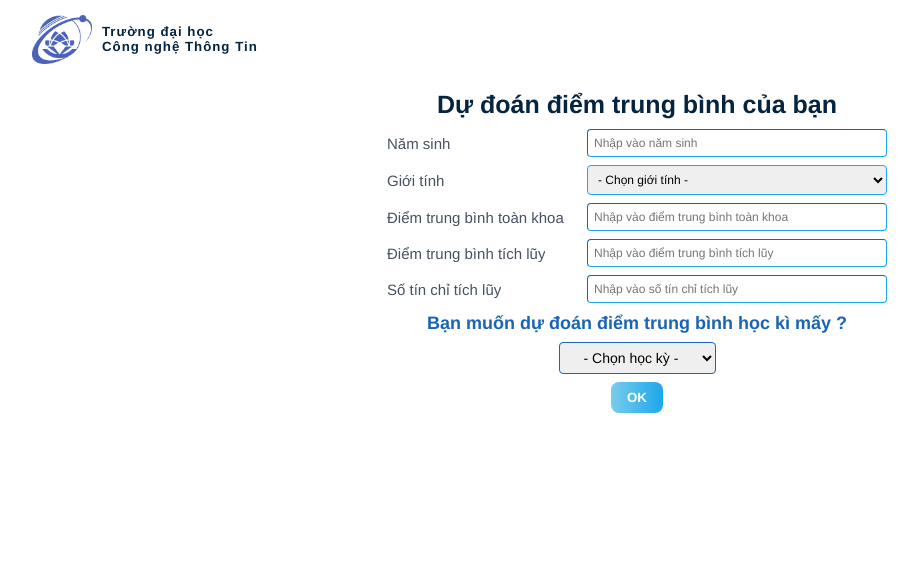
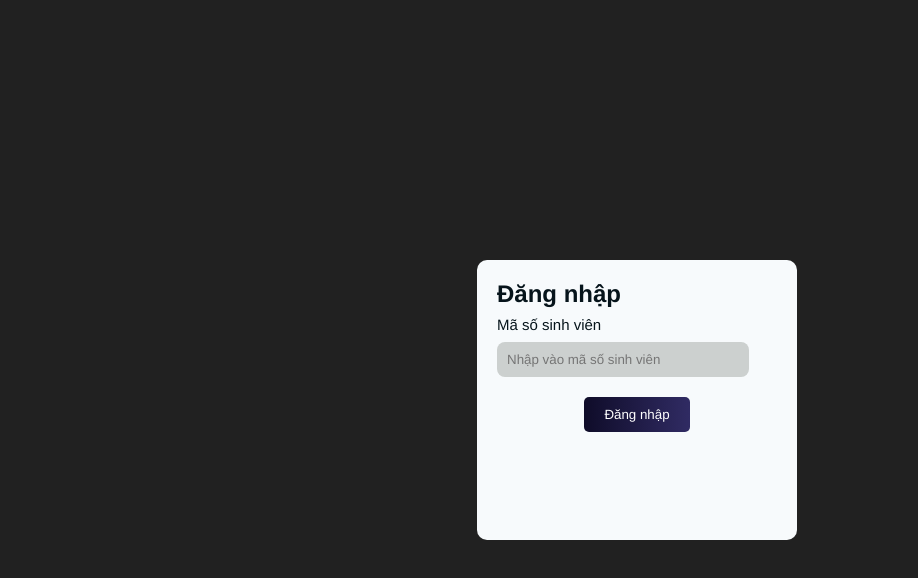
Before and after one commit to tot20482/deploy_ds317, a React (Create React App) app in the folder client/: page / in a window 1280 px wide. Shown: the top 578 px of the page, without its empty margins (3-921 px from the left). Built offline with nearby package versions, Linux system fonts and the light colour scheme.

Commit message:
add Login feat, fix Prediction ui

```diff
--- /dev/null
+++ b/client/src/(auth)/logIn.jsx
@@ -0,0 +1,79 @@
+import React from "react";
+
+const LogIn = ({ setIsLoggedIn }) => {
+  return (
+    <div
+      style={{
+        display: "flex",
+        justifyContent: "center",
+        alignItems: "center",
+        height: "100vh",
+        width: "full",
+        backgroundColor: "#212121",
+      }}
+    >
+      <div
+        style={{
+          backgroundColor: "#f7fafc",
+          width: "25%",
+          minHeight: "35%",
+          padding: 20,
+          borderRadius: 10,
+        }}
+      >
+        <h2 style={{ color: "#06141B", marginBottom: 8 }}>Đăng nhập</h2>
+        <label
+          htmlFor="mssv"
+          style={{ color: "#06141B", fontSize: 15, fontWeight: "semibold" }}
+        >
+          Mã số sinh viên
+        </label>
+        <input
+          type="text"
+          placeholder="Nhập vào mã số sinh viên"
+          id="mssv"
+          style={{
+            outline: "none",
+            padding: 10,
+            width: "90%",
+            borderRadius: 8,
+            border: "none",
+            backgroundColor: "#CCD0CF",
+            marginTop: 8,
+          }}
+        />
+        <div
+          style={{
+            display: "flex",
+            justifyContent: "center",
+            alignItems: "center",
+            marginTop: 20,
+          }}
+        >
+          <button
+            onClick={() => {
+              setIsLoggedIn(true);
+            }}
+            style={{
+              display: "flex",
+              justifyContent: "center",
+              alignItems: "center",
+              paddingLeft: 20,
+              paddingRight: 20,
+              paddingTop: 10,
+              paddingBottom: 10,
+              background: "linear-gradient(to right, #0F0C29, #302B63 )",
+              border: "none",
+              borderRadius: 5,
+              cursor: "pointer",
+            }}
+          >
+            <p style={{ fontWeight: "semibold", color: "#fff" }}>Đăng nhập</p>
+          </button>
+        </div>
+      </div>
+    </div>
+  );
+};
+
+export default LogIn;
--- a/client/src/App.jsx
+++ b/client/src/App.jsx
@@ -1,13 +1,17 @@
-import React from "react";
-import Header from "./components/Header";
-import Prediction from "./components/Prediction";
+import React, { useState } from "react";
+import LogIn from "./(auth)/logIn";
+import PredictionRoot from "./Prediction/prediction";
 
 const App = () => {
+  const [isLoggedIn, setIsLoggedIn] = useState(false);
   return (
-    <div style={{ marginBottom: 20, width: "100vw" }}>
-      <Header />
-      <Prediction />
-    </div>
+    <>
+      {!isLoggedIn ? (
+        <LogIn setIsLoggedIn={setIsLoggedIn} />
+      ) : (
+        <PredictionRoot />
+      )}
+    </>
   );
 };
 
--- /dev/null
+++ b/client/src/Prediction/prediction.jsx
@@ -0,0 +1,14 @@
+import React from "react";
+import Header from "../components/Header";
+import Prediction from "../components/Prediction";
+
+const PredictionRoot = () => {
+  return (
+    <div style={{ width: "100vw", height: "100vh", backgroundColor: "#fff" }}>
+      <Header />
+      <Prediction />
+    </div>
+  );
+};
+
+export default PredictionRoot;
--- /dev/null
+++ b/client/src/components/Bad.jsx
@@ -0,0 +1,11 @@
+import React from "react";
+
+const Bad = ({ setIsOpen }) => {
+  return (
+    <div>
+      <h5 style={{ color: "#ff0000" }}>Bạn cần nỗ lực hơn để đạt điểm cao</h5>
+    </div>
+  );
+};
+
+export default Bad;
--- /dev/null
+++ b/client/src/components/Good.jsx
@@ -0,0 +1,11 @@
+import React from "react";
+
+const Good = ({ setIsOpen }) => {
+  return (
+    <div>
+      <h5 style={{ color: "green" }}>Bạn đã làm rất tốt. Hãy cố gắng thêm</h5>
+    </div>
+  );
+};
+
+export default Good;
--- a/client/src/components/Header.jsx
+++ b/client/src/components/Header.jsx
@@ -3,29 +3,68 @@ import uit from "../assets/images/uit.png";
 
 const Header = () => {
   return (
-    <div style={{ height: "80px" }}>
+    <div
+      style={{
+        height: "80px",
+        borderBottomLeftRadius: 40,
+        borderBottomRightRadius: 40,
+      }}
+    >
       <div
         style={{
           display: "flex",
           flexDirection: "row",
           gap: 10,
-          justifyContent: "flex-start",
+          justifyContent: "space-between",
           alignItems: "center",
-          padding: 15,
-          marginLeft: 20,
+          paddingTop: 15,
+          paddingBottom: 15,
+          paddingLeft: 10,
+          paddingRight: 100,
+          marginLeft: 40,
+          marginRight: 60,
+          borderBottom: "2px solid #302B63",
+          // borderColor: "linear-gradient(to right, #79CCEC, #1CA7EC )",
         }}
       >
-        <img src={uit} alt="Logo UIT" style={{ width: "60px" }} />
+        <div
+          style={{
+            display: "flex",
+            flexDirection: "row",
+            justifyContent: "center",
+            alignItems: "center",
+            gap: 10,
+          }}
+        >
+          <img src={uit} alt="Logo UIT" style={{ width: "60px" }} />
+          <h5
+            style={{
+              fontWeight: "bold",
+              color: "#4a63b8",
+            }}
+          >
+            Trường đại học
+            <br />
+            Công nghệ Thông Tin
+          </h5>
+        </div>
+        <h5
+          style={{
+            fontWeight: "bold",
+            color: "#4a63b8",
+            fontSize: 16,
+          }}
+        >
+          Khai phá dữ liệu trong doanh nghiệp - DS317
+        </h5>
         <h5
           style={{
             fontWeight: "bold",
             letterSpacing: 1,
-            color: "#042440",
+            color: "#4a63b8",
           }}
         >
-          Trường đại học
-          <br />
-          Công nghệ Thông Tin
+          Nhóm 7
         </h5>
       </div>
     </div>
--- a/client/src/components/Modal.jsx
+++ b/client/src/components/Modal.jsx
@@ -1,4 +1,6 @@
 import React from "react";
+import Bad from "./Bad";
+import Good from "./Good";
 
 const Modal = ({ resetFormData, semester, predict, setIsOpen }) => {
   return (
@@ -26,17 +28,17 @@ const Modal = ({ resetFormData, semester, predict, setIsOpen }) => {
         }}
       >
         <h5>Điểm trung bình của học kì {semester} của bạn là:</h5>
-        <h2>{Math.ceil(predict * 100) / 100}</h2>
+        <h2>{Math.round(predict * 10) / 10}</h2>
         <button
           style={{
             paddingTop: 8,
             paddingBottom: 8,
             paddingLeft: 16,
             paddingRight: 16,
-            background: "linear-gradient(to right, #79CCEC, #1CA7EC )",
             borderRadius: 8,
             border: "none",
             cursor: "pointer",
+            marginBottom: 8,
           }}
           onClick={() => {
             resetFormData();
@@ -45,6 +47,8 @@ const Modal = ({ resetFormData, semester, predict, setIsOpen }) => {
         >
           <p style={{ fontWeight: "bold", color: "#fff" }}>OK</p>
         </button>
+        {predict < 5 && <Bad />}
+        {predict >= 5 && <Good />}
       </div>
     </div>
   );
--- a/client/src/components/Prediction.jsx
+++ b/client/src/components/Prediction.jsx
@@ -63,13 +63,15 @@ const Prediction = () => {
   };
 
   return (
-    <div style={{ marginTop: 10 }}>
+    <div style={{ marginTop: 50 }}>
       <h1
         style={{
-          color: "#042440",
+          color: "#06141B",
           fontWeight: "bold",
-          fontSize: 25,
+          fontSize: 24,
           textAlign: "center",
+          textTransform: "uppercase",
+          // color: "linear-gradient(to right, #0F0C29, #302B63 )",
         }}
       >
         Dự đoán điểm trung bình của bạn
@@ -105,7 +107,7 @@ const Prediction = () => {
           gap: 8,
         }}
       >
-        <p style={{ fontSize: 18, fontWeight: "bold", color: "#1965B3" }}>
+        <p style={{ fontSize: 18, fontWeight: "bold", color: "#06141B" }}>
           Bạn muốn dự đoán điểm trung bình học kì mấy ?
         </p>
         <div
@@ -153,8 +155,8 @@ const Prediction = () => {
             paddingTop: 8,
             paddingBottom: 8,
             paddingLeft: 16,
+            background: "linear-gradient(to right, #0F0C29, #302B63 )",
             paddingRight: 16,
-            background: "linear-gradient(to right, #79CCEC, #1CA7EC )",
             borderRadius: 8,
             border: "none",
             cursor: "pointer",
--- a/client/src/components/RenderSemesterInput.jsx
+++ b/client/src/components/RenderSemesterInput.jsx
@@ -81,11 +81,11 @@ const RenderSemesterInput = ({
         </div>
         <button
           style={{
-            paddingTop: 8,
-            paddingBottom: 8,
-            paddingLeft: 8,
-            paddingRight: 8,
-            background: "linear-gradient(to right, #79CCEC, #1CA7EC )",
+            paddingTop: 10,
+            paddingBottom: 10,
+            paddingLeft: 20,
+            paddingRight: 20,
+            background: "linear-gradient(to right, #0F0C29, #302B63 )",
             borderRadius: 8,
             border: "none",
             cursor: "pointer",
--- a/client/src/index.css
+++ b/client/src/index.css
@@ -13,21 +13,23 @@
   justify-content: space-between;
   align-items: center;
 }
-.input-container p, .input-container label {
+.input-container p,
+.input-container label {
   font-size: 15px;
-  color: #475160;
+  color: #000;
+  font-weight: "bold";
 }
-.input-container input {
+.input-container input,
+.input-container select {
   font-size: 12px;
   width: 300px;
-  padding: 6px;
-  border-color: #1ca7ec;
-  border-width: 1px;
+  padding: 8px;
+  border: 1px solid #302B63;
+  outline: none;
   border-radius: 4px;
-  outline: none;
 }
 
-.input-container select {
+/* .input-container select {
   font-size: 12px;
   width: 300px;
   padding: 6px;
@@ -36,4 +38,4 @@
   border-radius: 4px;
   outline: none;
   cursor: pointer;
-}
+} */
```
